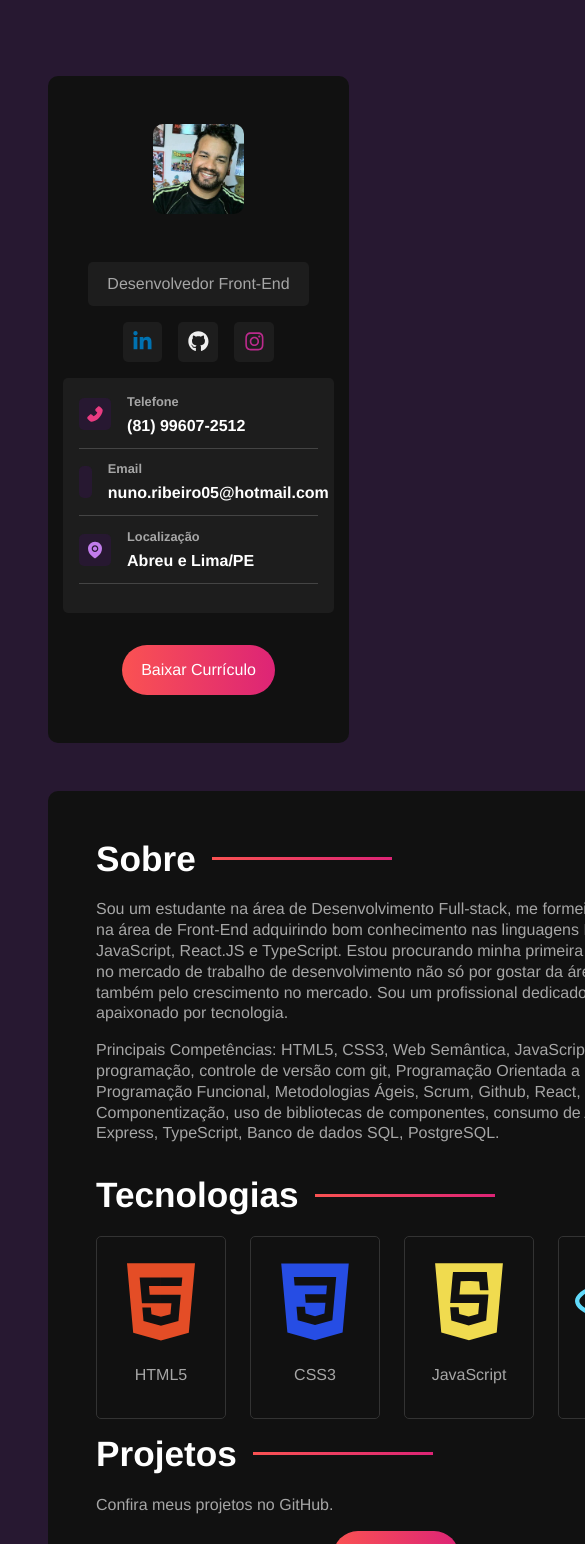
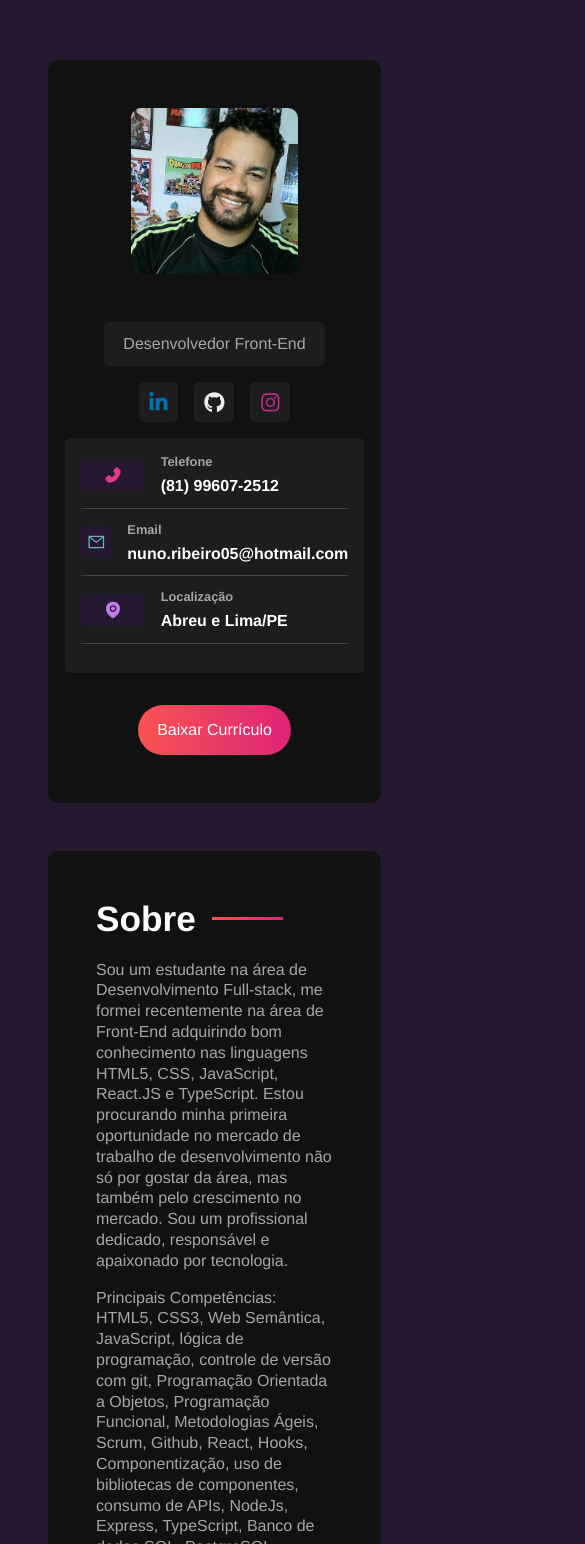
Before and after one commit to JuniorSantos05/Portfolio_Junior_Santos, a React (Vite) app in the folder portfolio_junior_santos/: page / in a window 390 px wide. Shown: the part 184-1728 px from the top of the page, 585 px wide, since content can reach past the window. Built offline with nearby package versions, Linux system fonts and the light colour scheme.

Commit message:
Fix: responsive

```diff
--- a/portfolio_junior_santos/src/App.jsx
+++ b/portfolio_junior_santos/src/App.jsx
@@ -6,8 +6,10 @@ function App() {
   return (
     <div id="portifolio">
       <h1>Junior Santos</h1>
-      <Sidebar />
-      <MainContent />
+      <div className="container">
+        <Sidebar />
+        <MainContent />
+      </div>
     </div>
   );
 }
--- a/portfolio_junior_santos/src/components/Information/information.sass
+++ b/portfolio_junior_santos/src/components/Information/information.sass
@@ -32,7 +32,7 @@
         svg
             background-color: variables.$body-bg-color
             padding: .4rem
-            width: 2rem
+            width: 4rem
             height: 2rem
             border-radius: variables.$card-border-radius
 
--- a/portfolio_junior_santos/src/components/MainContent/maincontent.sass
+++ b/portfolio_junior_santos/src/components/MainContent/maincontent.sass
@@ -10,7 +10,7 @@
     section
         display: flex
         flex-direction: column
-        margin-bottom: 15px
+        margin-bottom: 50px
 
     h2
         color: variables.$text-color
--- a/portfolio_junior_santos/src/components/Sidebar/sidebar.sass
+++ b/portfolio_junior_santos/src/components/Sidebar/sidebar.sass
@@ -13,7 +13,7 @@
     padding: 3rem 0
 
     img
-        max-width: 30%
+        max-width: 50%
         border-radius: variables.$container-border-radius
         top: -3rem
 
--- a/portfolio_junior_santos/src/components/Technologies/technologies.sass
+++ b/portfolio_junior_santos/src/components/Technologies/technologies.sass
@@ -5,13 +5,14 @@
 
     .technologies-grid
         display: flex
-        width: 600px
+        max-width: 60vw
         overflow-x: auto
 
         gap: 1.5rem
 
     .technologies-grid::-webkit-scrollbar
-        width: 8px
+        width: 5px
+        height: 8px
 
     .technologies-grid::-webkit-scrollbar-thumb
         background-color: variables.$text-color
--- a/portfolio_junior_santos/src/data/techs.jsx
+++ b/portfolio_junior_santos/src/data/techs.jsx
@@ -18,7 +18,7 @@ export const techs = [
   },
   {
     id: "css",
-    name: "CSS3",
+    name: "CSS",
     description:
       "Crio estilos visuais atraentes e responsivos para páginas web usando CSS3, incluindo animações e transições.",
     icon: <DiCss3 />,
--- a/portfolio_junior_santos/src/styles/app.sass
+++ b/portfolio_junior_santos/src/styles/app.sass
@@ -10,7 +10,14 @@
         width: 100%
         color: variables.$text-color
         font-size: 4rem
-        margin-bottom: 1rem
         background: variables.$gradient
         -webkit-background-clip: text
         -webkit-text-fill-color: transparent
+
+    .container
+        display: flex
+        flex-wrap: wrap
+        gap: 3rem
+
+        @media (min-width: 950px)
+            flex-wrap: nowrap
```
